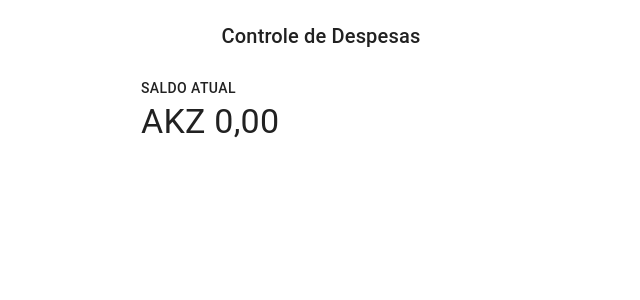
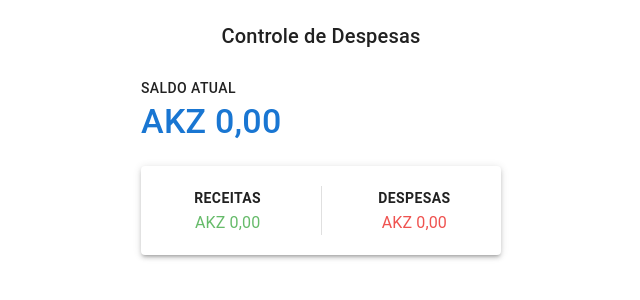
Before and after one commit to Francisco-Fetapi/financial-manager, a React (Vite) app: page / in a window 1280 px wide. Shown: the top 300 px of the page, without its empty margins (319-959 px from the left). Built offline with nearby package versions, Linux system fonts and the light colour scheme.

Commit message:
Debit And Credit component criado e estilizado

```diff
--- a/src/App.tsx
+++ b/src/App.tsx
@@ -1,5 +1,6 @@
 import { useSelector } from "react-redux";
 import CurrentBalance from "./components/CurrentBalance";
+import DebitAndCredit from "./components/DebitAndCredit";
 import Header from "./components/Header";
 import { RootState } from "./store/App.store";
 import * as S from "./styles/General";
@@ -13,6 +14,7 @@ function App() {
       <S.AccountingCardContainer>
         <Header />
         <CurrentBalance />
+        <DebitAndCredit />
       </S.AccountingCardContainer>
     </S.AppContainer>
   );
--- a/src/components/CurrentBalance.tsx
+++ b/src/components/CurrentBalance.tsx
@@ -6,7 +6,9 @@ export default function CurrentBalance() {
   return (
     <Box mt={3}>
       <Text variant="button">Saldo Atual</Text>
-      <Text variant="h4">{ConvertToLocalMoney(0)}</Text>
+      <Text variant="h4" color="primary" fontWeight={500}>
+        {ConvertToLocalMoney(0)}
+      </Text>
     </Box>
   );
 }
--- /dev/null
+++ b/src/components/DebitAndCredit.tsx
@@ -0,0 +1,48 @@
+import { Box, Grid, Divider } from "@mui/material";
+import { green, red } from "@mui/material/colors";
+import ConvertToLocalMoney from "../helpers/ConvertToLocalMoney";
+import { DebitAndCreditPaper, Text } from "../styles/General";
+
+export default function DebitAndCredit() {
+  return (
+    <Box mt={3}>
+      <DebitAndCreditPaper elevation={3}>
+        <Grid container justifyContent="space-between">
+          <Grid item xs={5}>
+            <Label label="Receitas" value={0} type="Debit" />
+          </Grid>
+          <Divider orientation="vertical" flexItem />
+          <Grid item xs={5}>
+            <Label label="Despesas" value={0} type="Credit" />
+          </Grid>
+        </Grid>
+      </DebitAndCreditPaper>
+    </Box>
+  );
+}
+
+// type LabelTypes = 'Debit'|'Credit';
+interface LabelProps {
+  label: string;
+  value: number;
+  type: keyof LabelTypes;
+}
+interface LabelTypes {
+  Debit: string;
+  Credit: string;
+}
+const types: LabelTypes = {
+  Debit: green[400],
+  Credit: red[400],
+};
+
+export function Label({ label, value, type }: LabelProps) {
+  return (
+    <Box display="flex" alignItems="center" flexDirection="column">
+      <Text variant="button" fontWeight={600}>
+        {label}
+      </Text>
+      <Text style={{ color: types[type] }}>{ConvertToLocalMoney(value)}</Text>
+    </Box>
+  );
+}
--- a/src/styles/General.ts
+++ b/src/styles/General.ts
@@ -1,4 +1,4 @@
-import { Typography } from "@mui/material";
+import { Typography, Paper } from "@mui/material";
 import styled from "styled-components";
 
 export const AppContainer = styled.div`
@@ -12,5 +12,8 @@ export const AccountingCardContainer = styled.div`
   display: flex;
   flex-direction: column;
 `;
+export const DebitAndCreditPaper = styled(Paper)`
+  padding: 20px;
+` as typeof Paper;
 
 export const Text = styled(Typography)`` as typeof Typography;
```
